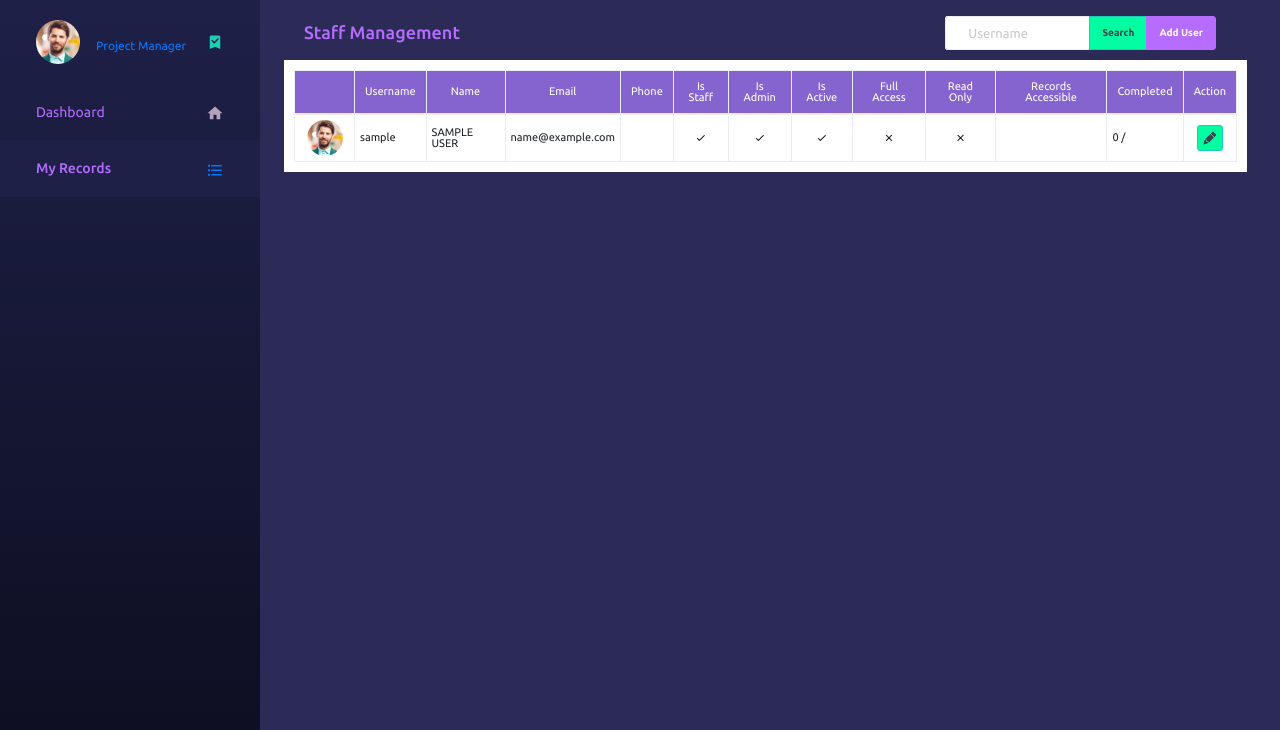
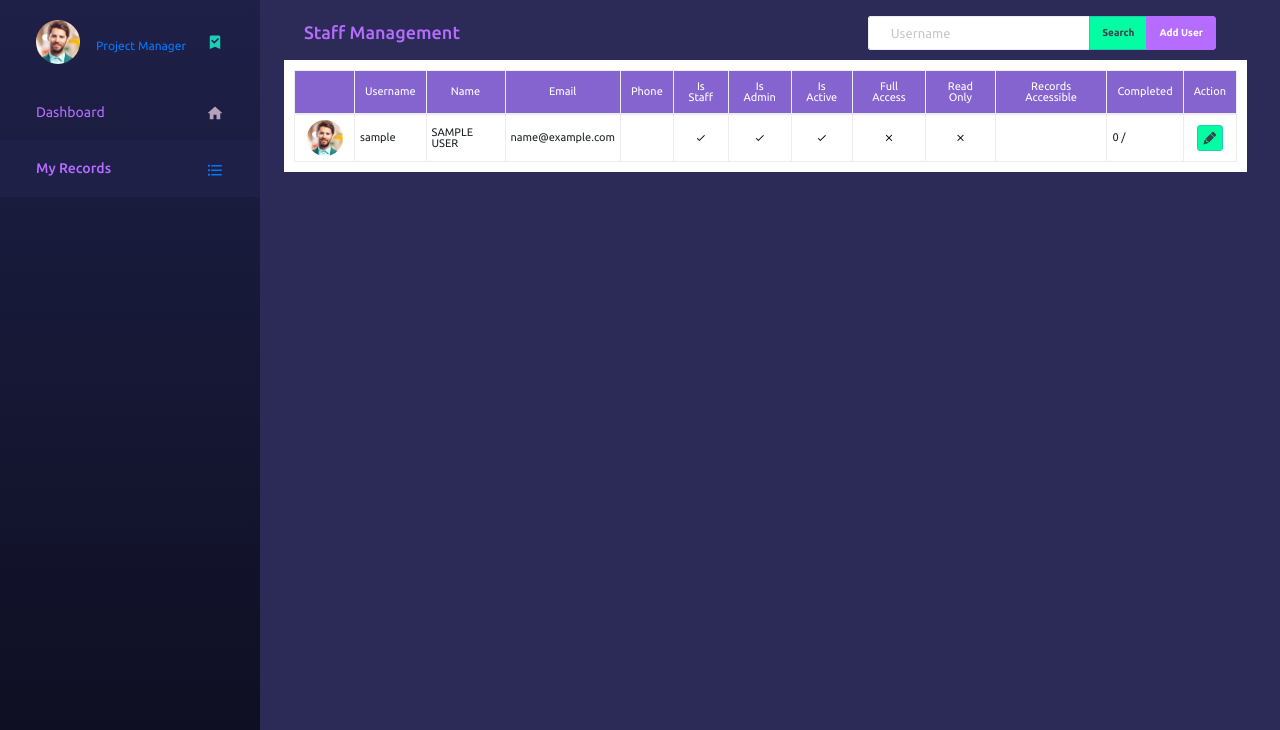
Before and after one commit to lawrence-gandhar/data_security_project, a Django app: template app/templates/app/staff_management/index.html in a window 1280 px wide. Shown: the part 70-800 px from the top of the page. Run offline with Django 3.2, Linux system fonts and the light colour scheme; the template is opened without the code that fills it: values that come from a table or form of the project are taken from there, others are empty; tables that the repository leaves empty hold one stand-in row (values such as "Sample post"); form fields are guessed from the names that the template uses; parts of the project's set-up code (start-up, migrations or seed data) failed here and were passed over; some libraries are stand-ins or nearby versions.

Commit message:
modified

```diff
--- a/app/templates/app/staff_management/index.html
+++ b/app/templates/app/staff_management/index.html
@@ -17,7 +17,7 @@
 
         <div class="page-header" style="margin-bottom:10px;">
             <h3 class="page-title">Staff Management</h3>
-            <div class="col-md-4">
+            <div class="col-md-5">
                 <div class="input-group">
                     <input type="text" class="form-control" placeholder="Username" aria-label="Username" aria-describedby="basic-addon2">
                     <div class="input-group-append">
@@ -30,7 +30,7 @@
         <div class="row">
             <div class="col-12 grid-margin stretch-card" style="padding:0px 9px 0px 0px;">
                 <div class="card">
-                    <div class="card-body">
+                    <div class="card-body" style="overflow-x:scroll">
                         <table class="table table-bordered table-stripped" style="margin-bottom:0px;font-size:85%">
                             <thead class="text-center">
                                 <td style="padding:10px;"></td>
```
